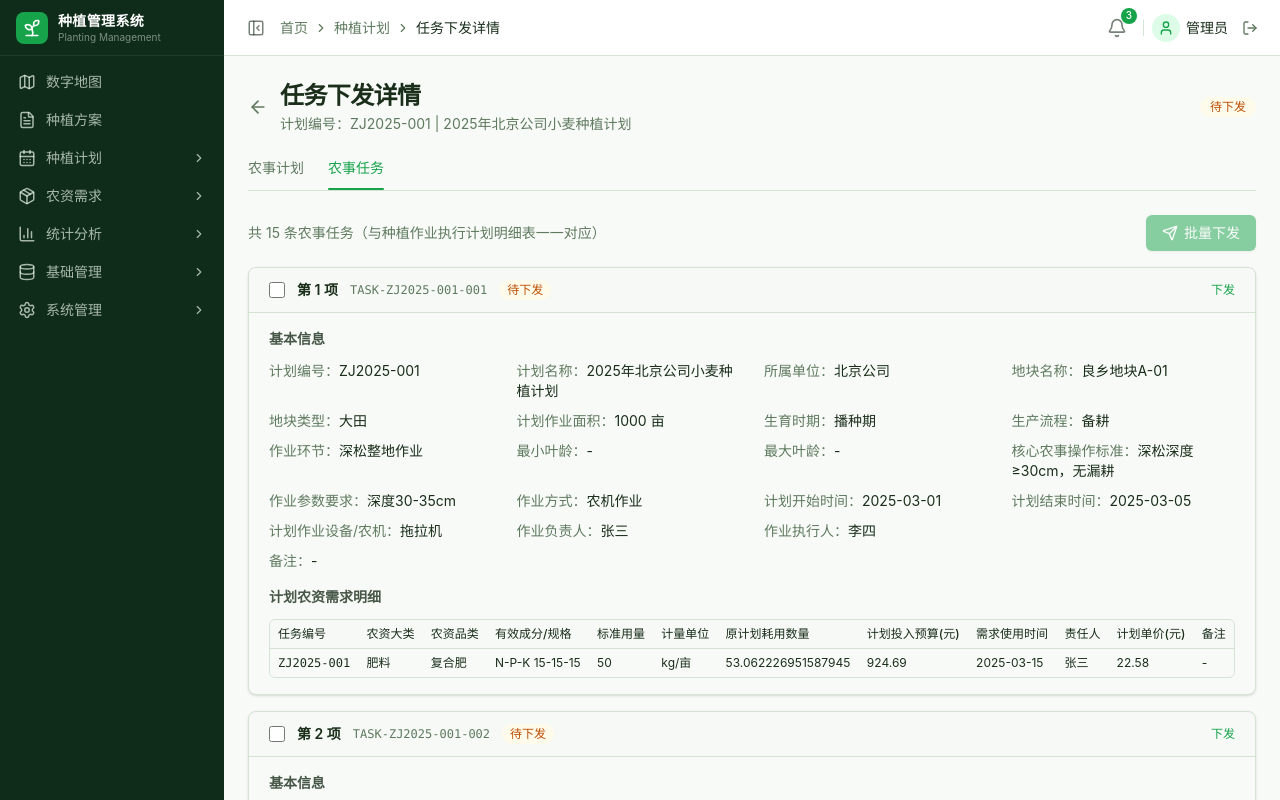
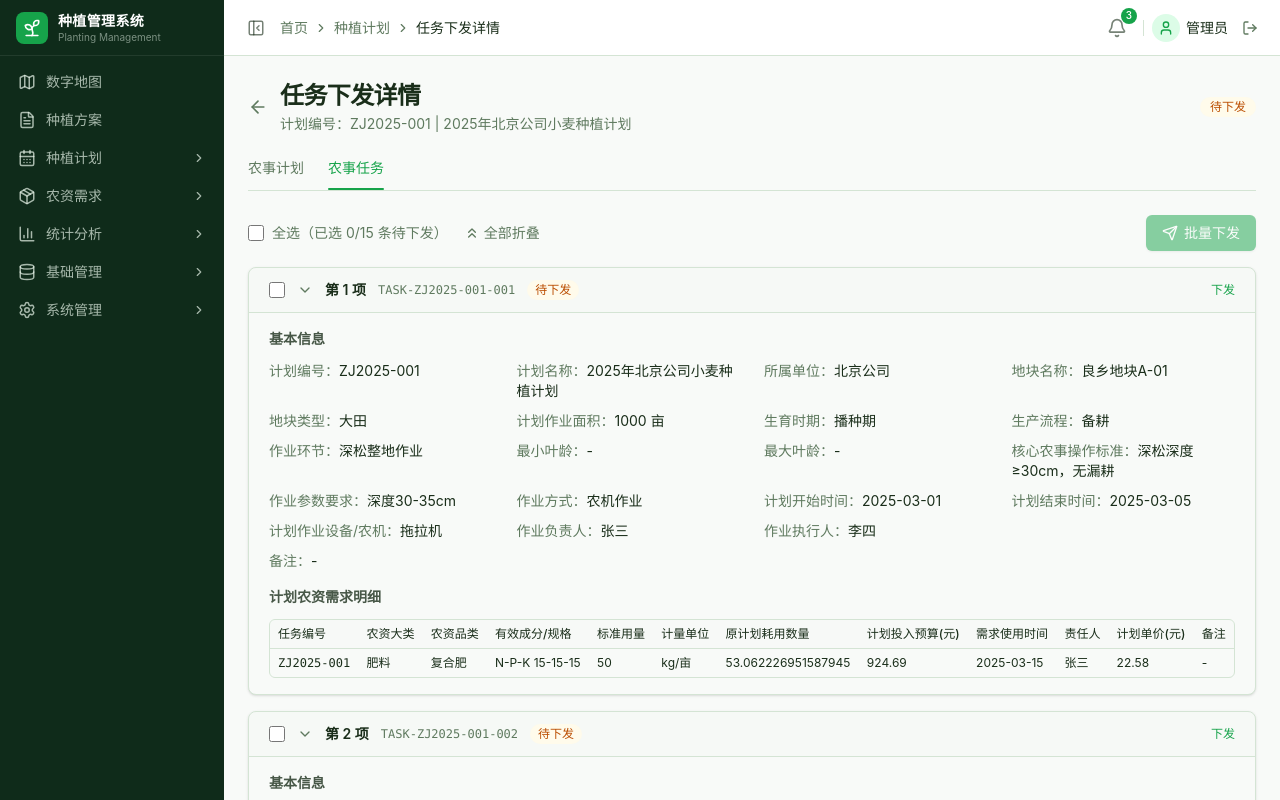
Before and after one commit to YYWANGYY/PlantingManagement, a Vue app: page /planting-schedule/detail/1 in a window 1280 px wide. Built offline with nearby package versions, Linux system fonts and the light colour scheme.

Commit message:
fix: 修复 detail.vue 模板编译错误（div嵌套不匹配+label内嵌div违反HTML5规范）

```diff
--- a/src/views/planting-schedule/detail.vue
+++ b/src/views/planting-schedule/detail.vue
@@ -255,10 +255,27 @@
 
     <!-- Tab 2: 农事任务（列表只读 + 批量下发） -->
     <div v-if="activeTab === 'task'" class="space-y-4">
+      <!-- 批量操作栏 -->
       <div class="flex items-center justify-between">
-        <p class="text-sm text-muted-foreground">
-          共 {{ taskList.length }} 条农事任务（与种植作业执行计划明细表一一对应）
-        </p>
+        <div class="flex items-center gap-4">
+          <label class="flex items-center gap-2 cursor-pointer">
+            <input
+              type="checkbox"
+              :checked="isAllSelected && pendingCount > 0"
+              :indeterminate="selectedCount > 0 && !isAllSelected"
+              class="h-4 w-4 rounded border-gray-300"
+              @change="toggleSelectAll"
+            />
+            <span class="text-sm text-muted-foreground">全选（已选 {{ selectedCount }}/{{ pendingCount }} 条待下发）</span>
+          </label>
+          <button
+            class="inline-flex items-center gap-1 text-sm text-muted-foreground hover:text-foreground transition-colors"
+            @click="toggleCollapseAll"
+          >
+            <component :is="allCollapsed ? ChevronsDown : ChevronsUp" class="h-4 w-4" />
+            {{ allCollapsed ? '全部展开' : '全部折叠' }}
+          </button>
+        </div>
         <button
           :disabled="selectedTaskCodes.size === 0"
           class="inline-flex items-center justify-center gap-1.5 rounded-md bg-primary px-4 py-2 text-sm font-medium text-primary-foreground shadow transition-colors hover:bg-primary/90 disabled:opacity-50 disabled:cursor-not-allowed"
@@ -268,35 +285,54 @@
           批量下发
         </button>
       </div>
+
       <!-- 任务卡片列表 -->
       <div class="space-y-4">
-        <div v-for="(task, tIdx) in paginatedTasks" :key="tIdx"
-          class="rounded-lg border bg-background shadow-sm overflow-hidden">
-          <!-- 卡片头部：checkbox + 编号 + 状态 + 操作 -->
-          <div class="flex items-center justify-between px-5 py-3 bg-muted/30 border-b">
+        <div
+          v-for="(task, tIdx) in paginatedTasks"
+          :key="tIdx"
+          class="rounded-lg border bg-background shadow-sm overflow-hidden"
+        >
+          <!-- 卡片头部 -->
+          <div
+            class="flex items-center justify-between px-5 py-3 bg-muted/30 border-b cursor-pointer select-none"
+            @click="toggleCardCollapse(task.taskCode)"
+          >
             <div class="flex items-center gap-3">
               <input
                 v-if="task.taskStatus === 'pending'"
                 type="checkbox"
                 :checked="selectedTaskCodes.has(task.taskCode)"
                 class="h-4 w-4 rounded border-gray-300"
+                @click.stop
                 @change="toggleSelect(task.taskCode)"
+              />
+              <component
+                :is="collapsedCards.has(task.taskCode) ? ChevronRight : ChevronDown"
+                class="h-4 w-4 text-muted-foreground transition-transform"
               />
               <span class="text-sm font-semibold">第 {{ (taskCurrentPage - 1) * taskPageSize + tIdx + 1 }} 项</span>
               <span class="text-xs text-muted-foreground font-mono">{{ task.taskCode }}</span>
-              <span class="inline-flex items-center rounded-full px-2 py-0.5 text-xs font-medium"
-                :class="taskStatusBadge(task.taskStatus)">
+              <span
+                class="inline-flex items-center rounded-full px-2 py-0.5 text-xs font-medium"
+                :class="taskStatusBadge(task.taskStatus)"
+              >
                 {{ taskStatusLabel(task.taskStatus) }}
               </span>
             </div>
+            <div class="flex items-center gap-3">
               <button
                 v-if="task.taskStatus === 'pending'"
                 class="text-primary hover:text-primary/80 text-xs font-medium"
-              @click="openDispatchDialog('single', task.taskCode)"
+                @click.stop="openDispatchDialog('single', task.taskCode)"
               >
                 下发
               </button>
             </div>
+          </div>
+
+          <!-- 卡片内容（可折叠） -->
+          <div v-show="!collapsedCards.has(task.taskCode)">
             <!-- 基本信息 -->
             <div class="px-5 py-4">
               <h4 class="text-sm font-semibold mb-3 text-foreground/80">基本信息</h4>
@@ -324,6 +360,7 @@
                 <div class="col-span-4"><span class="text-muted-foreground">备注：</span>{{ task.remark || '-' }}</div>
               </div>
             </div>
+
             <!-- 计划农资需求明细 -->
             <div class="px-5 pb-4">
               <h4 class="text-sm font-semibold mb-3 text-foreground/80">计划农资需求明细</h4>
@@ -365,6 +402,7 @@
                     </tr>
                   </tbody>
                 </table>
+              </div>
             </div>
           </div>
         </div>
@@ -432,7 +470,7 @@
           </p>
         </div>
         <div class="p-6 space-y-3">
-          <label
+          <div
             v-for="opt in dispatchTargets"
             :key="opt.value"
             class="flex items-center gap-3 rounded-lg border p-4 cursor-pointer transition-colors"
@@ -447,7 +485,7 @@
               <p class="text-sm font-medium">{{ opt.label }}</p>
               <p class="text-xs text-muted-foreground">{{ opt.desc }}</p>
             </div>
-          </label>
+          </div>
         </div>
         <div class="flex justify-end gap-3 border-t px-6 py-4">
           <button
@@ -472,7 +510,7 @@
 <script setup lang="ts">
 import { ref, computed, watch, onMounted } from 'vue'
 import { useRoute, useRouter } from 'vue-router'
-import { ArrowLeft, Send, ChevronLeft, ChevronRight, ChevronsLeft, ChevronsRight } from 'lucide-vue-next'
+import { ArrowLeft, Send, ChevronLeft, ChevronRight, ChevronsLeft, ChevronsRight, ChevronDown, ChevronUp, ChevronsDown, ChevronsUp } from 'lucide-vue-next'
 import { showToast } from '@/lib/toast'
 
 const route = useRoute()
@@ -622,6 +660,7 @@ const taskList = ref<TaskItem[]>([])
 
 // 选择状态
 const selectedTaskCodes = ref<Set<string>>(new Set())
+const collapsedCards = ref<Set<string>>(new Set())
 const dispatchDialogVisible = ref(false)
 const dispatchMode = ref<'single' | 'batch'>('single')
 const singleTaskCode = ref('')
@@ -655,6 +694,27 @@ const taskVisiblePages = computed(() => {
 
 // 监听任务列表变化重置页码
 watch(taskList, () => { taskCurrentPage.value = 1 })
+
+const allCollapsed = computed(() => collapsedCards.value.size === paginatedTasks.value.length && paginatedTasks.value.length > 0)
+
+function toggleCollapseAll(): void {
+  if (allCollapsed.value) {
+    collapsedCards.value.clear()
+  } else {
+    paginatedTasks.value.forEach(t => collapsedCards.value.add(t.taskCode))
+  }
+}
+
+function toggleCardCollapse(taskCode: string): void {
+  if (collapsedCards.value.has(taskCode)) {
+    collapsedCards.value.delete(taskCode)
+  } else {
+    collapsedCards.value.add(taskCode)
+  }
+}
+
+const pendingCount = computed(() => taskList.value.filter(t => t.taskStatus === 'pending').length)
+const selectedCount = computed(() => taskList.value.filter(t => t.taskStatus === 'pending' && selectedTaskCodes.value.has(t.taskCode)).length)
 
 const isAllSelected = computed(() => {
   const pendingTasks = taskList.value.filter(t => t.taskStatus === 'pending')
```
Lines whose indentation alone changed are shown as unchanged.
